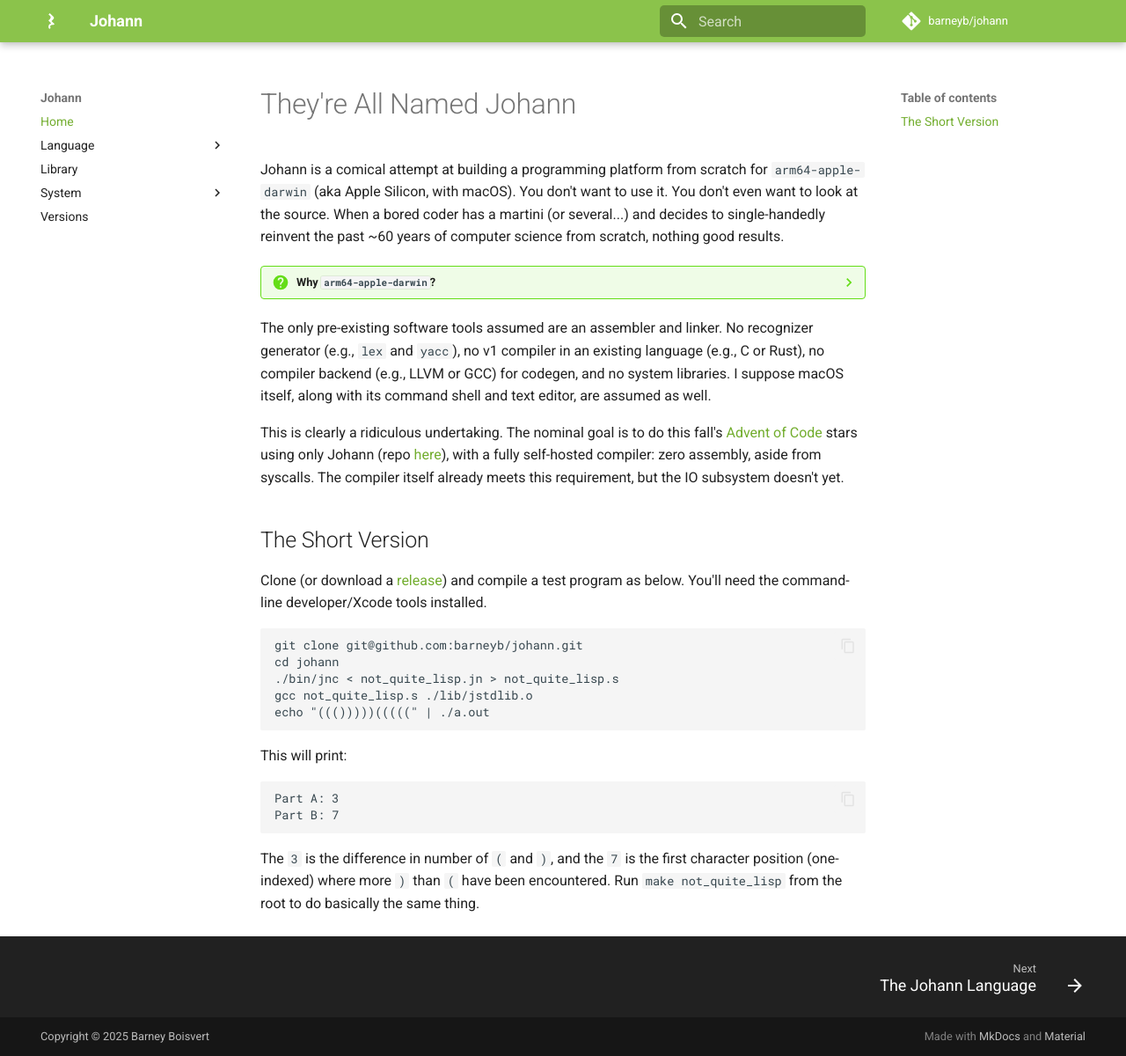
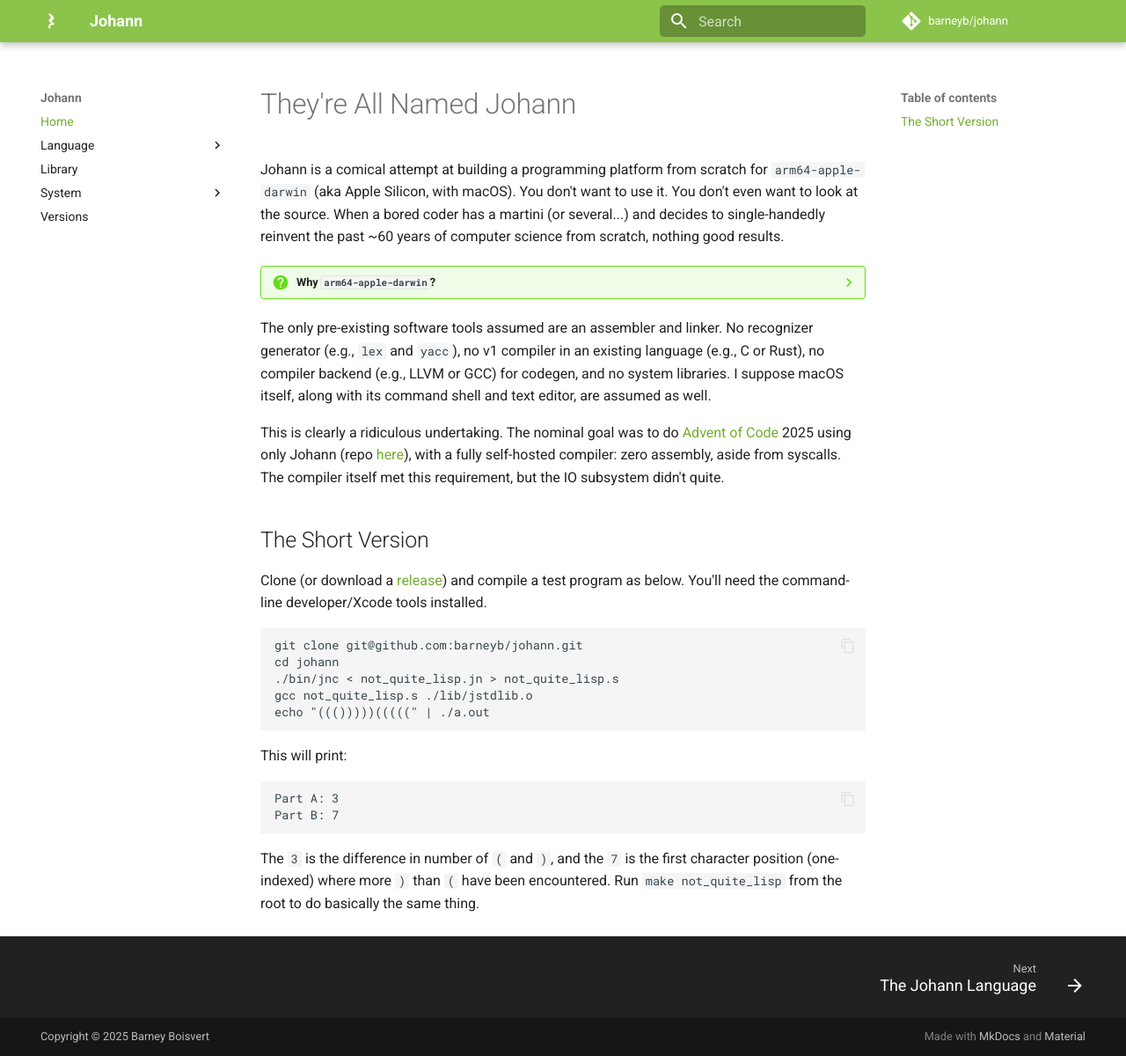
Before and after one commit to barneyb/johann, an MkDocs documentation site: the page built from documentation/docs/index.md, in a window 1280 px wide and 1200 px high. Shown: the whole window at 88% size. Built offline with MkDocs 1.6.1 and Material for MkDocs 9.7.7, drawn with Linux system fonts in a browser that asks for light colours; comment, search, counter and statistics services are not loaded.

Commit message:
It's AoC time. I missed.

```diff
--- a/documentation/docs/index.md
+++ b/documentation/docs/index.md
@@ -12,7 +12,7 @@ Johann is a comical attempt at building a programming platform from scratch for
 
 The only pre-existing software tools assumed are an assembler and linker. No recognizer generator (e.g., `lex` and `yacc`), no v1 compiler in an existing language (e.g., C or Rust), no compiler backend (e.g., LLVM or GCC) for codegen, and no system libraries. I suppose macOS itself, along with its command shell and text editor, are assumed as well.
 
-This is clearly a ridiculous undertaking. The nominal goal is to do this fall's [Advent of Code](https://adventofcode.com/) stars using only Johann (repo [here](https://github.com/barneyb/aoc-2025)), with a fully self-hosted compiler: zero assembly, aside from syscalls. The compiler itself already meets this requirement, but the IO subsystem doesn't yet.
+This is clearly a ridiculous undertaking. The nominal goal was to do [Advent of Code](https://adventofcode.com/) 2025 using only Johann (repo [here](https://github.com/barneyb/aoc-2025)), with a fully self-hosted compiler: zero assembly, aside from syscalls. The compiler itself met this requirement, but the IO subsystem didn't quite.
 
 ## The Short Version
 
```
